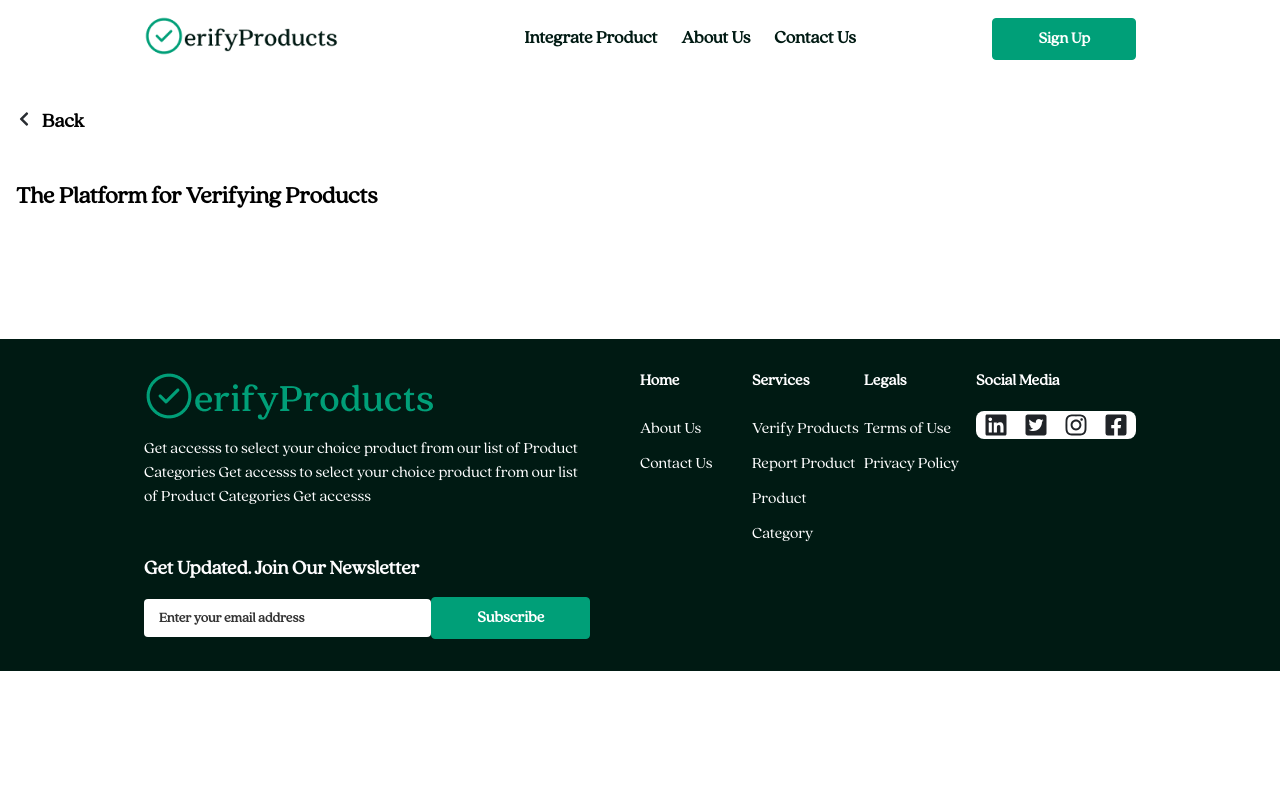
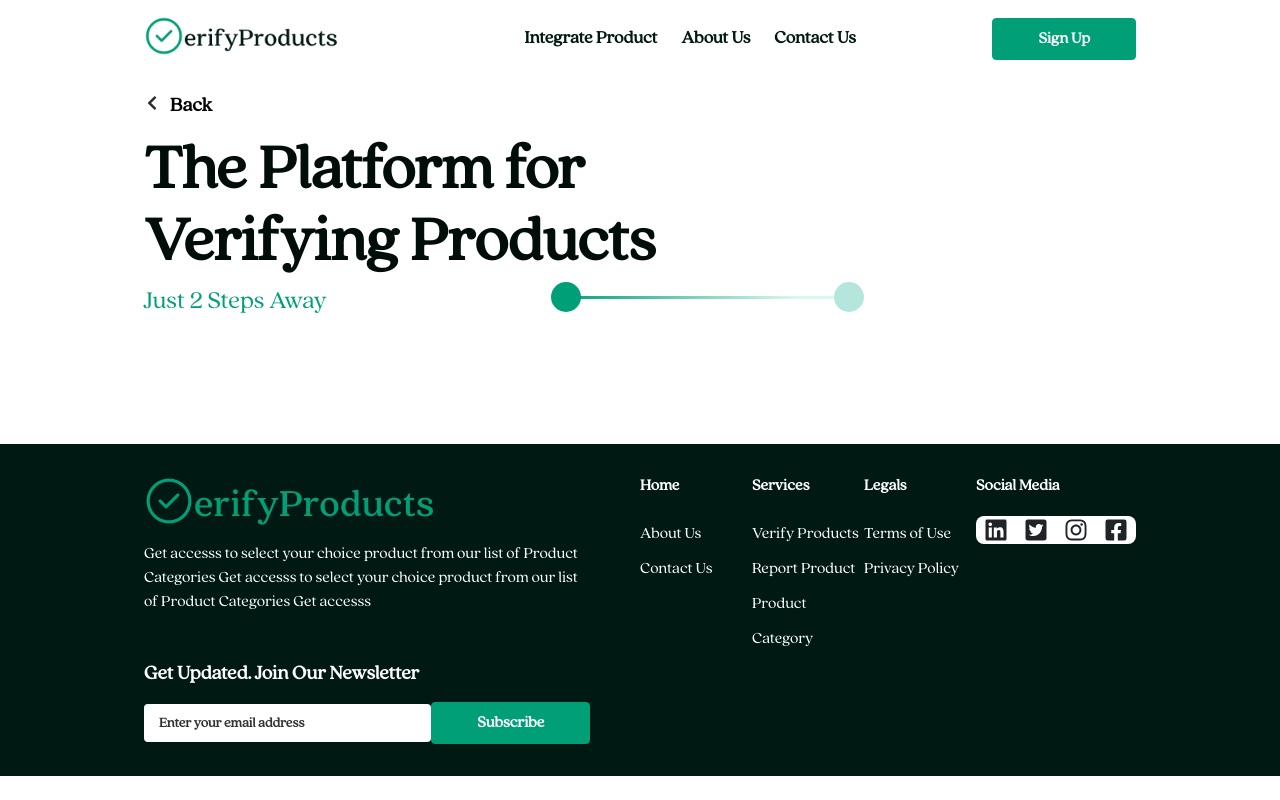
Before and after one commit to Verify-App-TUTN/VerifyProduct, a React (Create React App) app in the folder steps/: page / in a window 1280 px wide. Built offline with nearby package versions, Linux system fonts and the light colour scheme.

Commit message:
designed the ui

```diff
--- a/steps/src/App.css
+++ b/steps/src/App.css
@@ -9,11 +9,10 @@
   font-family: "Quincy CF";
   list-style: none;
   text-decoration: none;
-  /* color: #202428; */
 }
 .container {
   width: 80%;
-  margin: 0 auto;
+  margin: 0 auto !important;
 }
 .btn {
   border: 1px solid;
--- /dev/null
+++ b/steps/src/components/CodeP.jsx
@@ -0,0 +1,11 @@
+import React from 'react'
+
+const CodeP = () => {
+    return (
+        <div>
+            CodeP
+        </div>
+    )
+}
+
+export default CodeP
--- /dev/null
+++ b/steps/src/components/Detail.jsx
@@ -0,0 +1,11 @@
+import React from 'react'
+
+const Detail = () => {
+    return (
+        <div>
+            Details
+        </div>
+    )
+}
+
+export default Detail
--- a/steps/src/components/VerifyForm.jsx
+++ b/steps/src/components/VerifyForm.jsx
@@ -1,8 +1,15 @@
-import React from 'react';
+import React, { useState } from 'react';
 import styled from 'styled-components';
 import { FaChevronLeft } from 'react-icons/fa';
+import Detail from './Detail';
+import CodeP from './CodeP';
+
 
 const VerifyForm = () => {
+    const [activeState, setActiveState] = useState(0);
+
+    const Form = () => activeState === 0 ? <Detail /> : <CodeP />
+
     return (
         <Section className='container'>
             <div className='goBack'>
@@ -13,6 +20,15 @@ const VerifyForm = () => {
                 <span>The Platform for</span>
                 <span> Verifying Products</span>
             </h2>
+            <div className="stepsProgress">
+                <div className="stepArea">
+                    <p>Just 2 Steps Away</p>
+                    <div className="divProgess">
+                        <div className="active"></div>
+                        <div></div>
+                    </div>
+                </div>
+            </div>
         </Section>
     )
 }
@@ -28,7 +44,7 @@ const Section = styled.section`
         align-items: baseline;
         gap: 10px;
         cursor: pointer;
-        margin-bottom: 3rem;
+        margin-bottom: 1rem;
         svg{
             color: #292D32 !important;
         }
@@ -38,4 +54,52 @@ const Section = styled.section`
             color: #000000;
         }
      }
+     .stepTitle{
+        font-weight: 900;
+        font-size: 64px;
+        line-height: 72px;
+        color: #000D09;
+        margin-bottom: .5rem;
+        span{
+            display: block;
+        }
+     }
+     .stepsProgress{
+        .stepArea{
+            display: flex;
+            gap: 14.5rem;
+            p{
+                font-size: 25px;
+                font-weight: 400;
+                color: #009F78;
+            }
+            .divProgess{
+                display: flex;
+                align-items: center;
+                position: relative;
+                width: 297.06px;
+                height: 3px;
+                background: linear-gradient(to right,#009F78,#5ae0bf3b 80% );
+                margin-top: 10px;
+                div:nth-child(1){
+                    position: absolute;
+                    top: -14px;
+                    left: -8px;
+                    background-color:#009F78 ;
+                    width: 30px;
+                    height: 30px;
+                    border-radius: 100%;
+                }
+                div:nth-child(2){
+                    position: absolute;
+                    top: -14px;
+                    right: -8px;
+                    background-color: #B5E6DD;
+                    width: 30px;
+                    height: 30px;
+                    border-radius: 100%;
+                }
+            }
+        }
+     }
 `;
```
